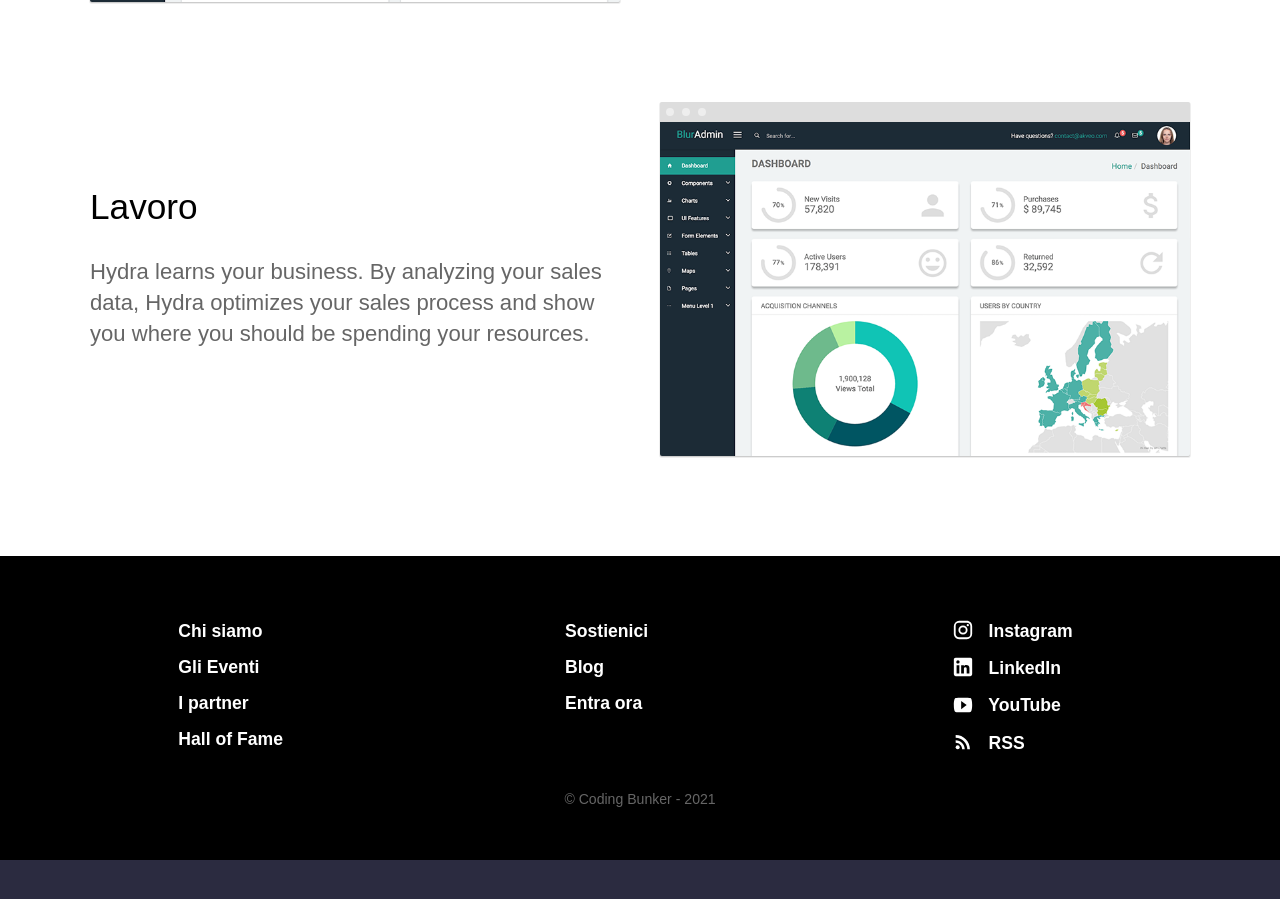
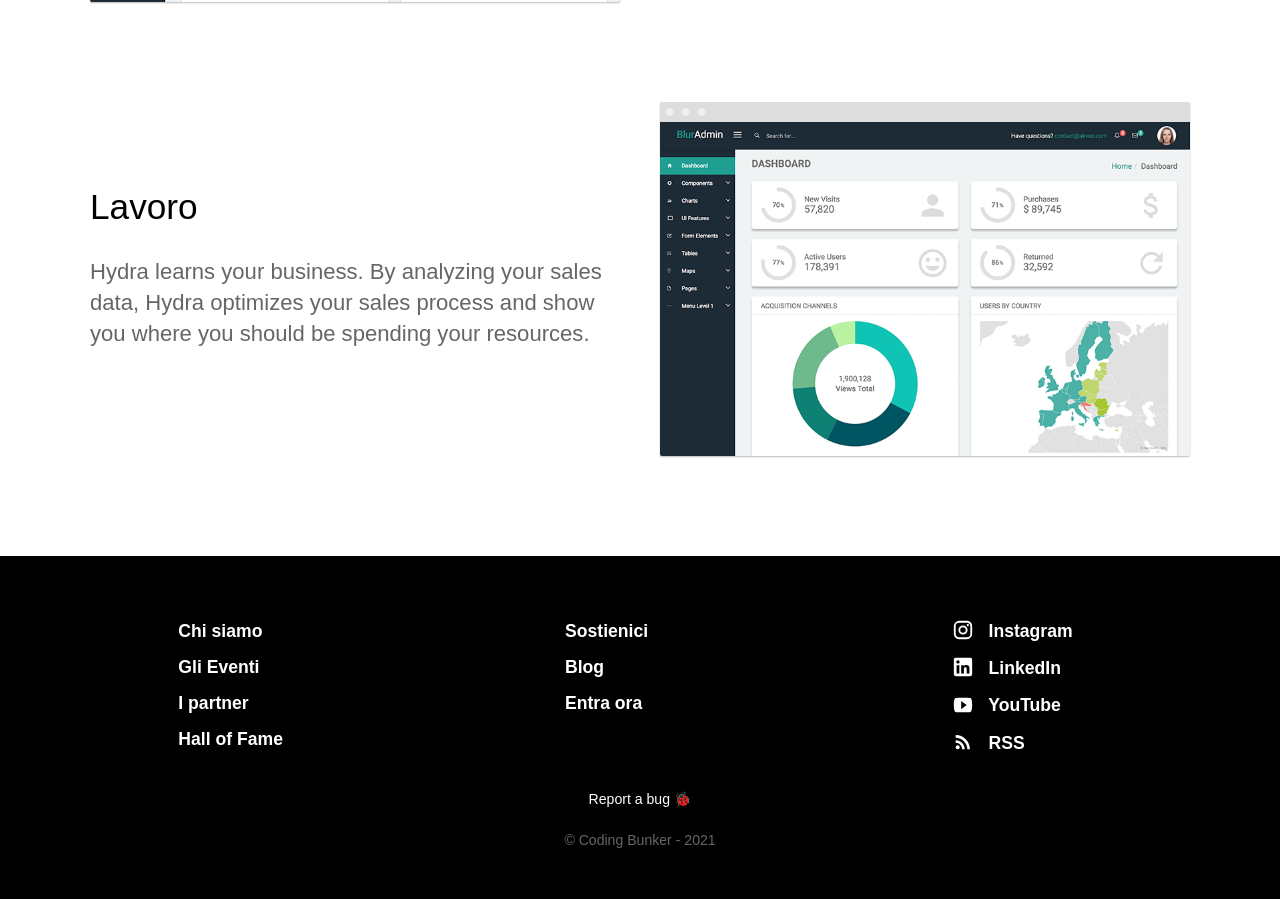
Before and after one commit to ludovicobesana/codingbunker-website, a Jekyll site: the page built from index.html, in a window 1280 px wide and 900 px high, scrolled down 2787 px. Built offline with Jekyll 4.4.1, drawn with Linux system fonts in a browser that asks for light colours; before the commit the page ends 3647 px from its top, so only the background shows below that.

Commit message:
feat: Add report a bug

```diff
--- a/_layouts/default.html
+++ b/_layouts/default.html
@@ -44,6 +44,8 @@
 					</ul>
 					{% endfor %}
 				</div>
+				<p class="copyright"><a href="https://github.com/Coding-Bunker/codingbunker-jekyll/issues" target="_blank">Report a bug 🐞</a></p>
+				<br>
 				<p class="copyright">&copy; Coding Bunker - {{ site.time | date: '%Y' }}</p>
 			</div>
 		</footer>
```
